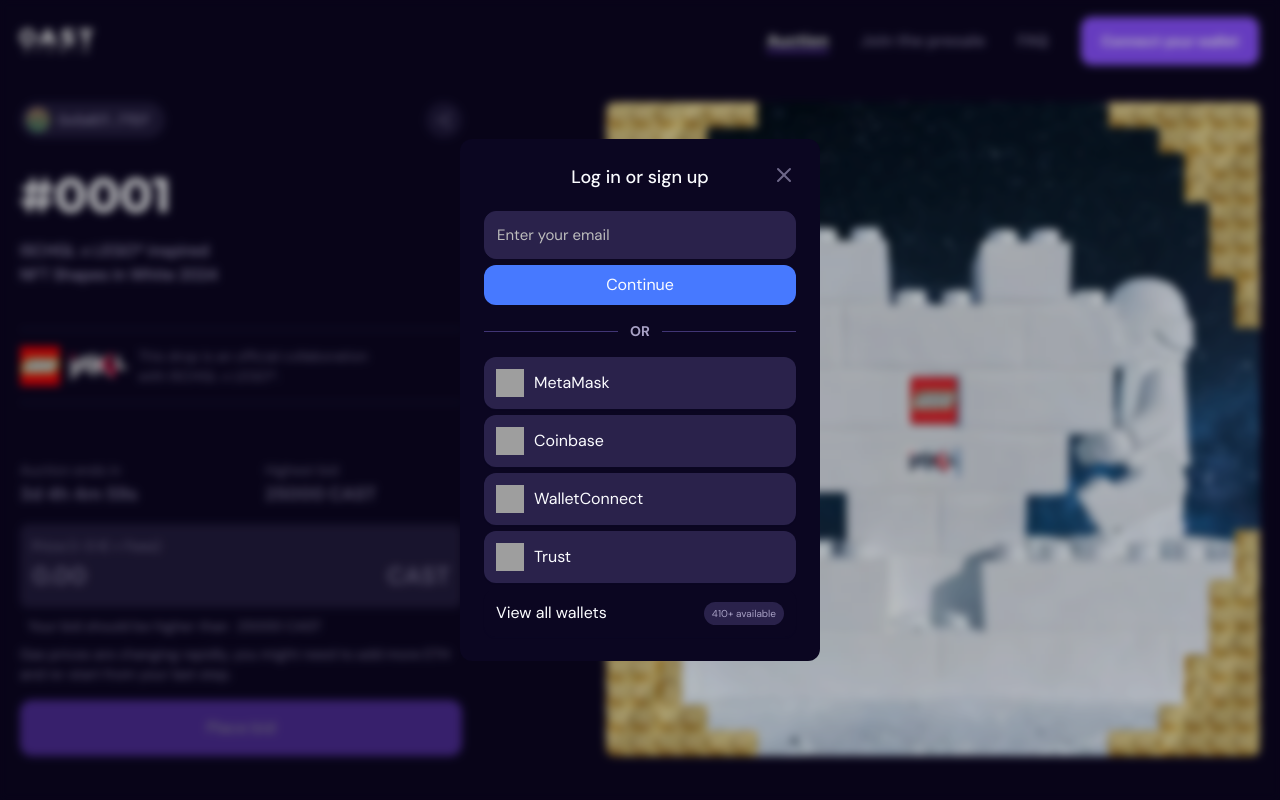
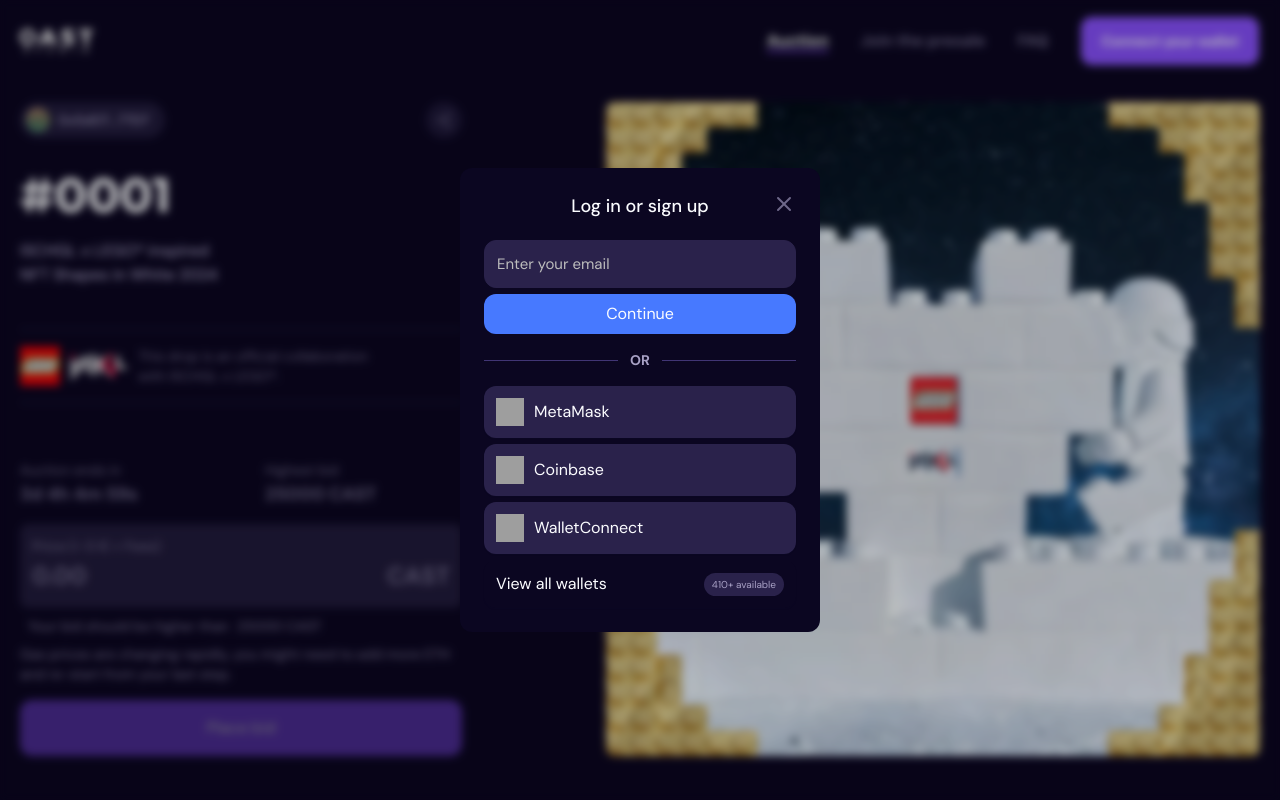
Before and after one commit to Andarov/oast, a React (Vite) app: page / in a window 1280 px wide. Both pictures are taken after a click on the button "Connect your wallet". Shown: the top 800 px of the page. Built offline with nearby package versions, Linux system fonts and the light colour scheme; grey boxes are pictures that could not be loaded.

Commit message:
Change slice main modal data

```diff
--- a/src/components/Header.jsx
+++ b/src/components/Header.jsx
@@ -1,6 +1,5 @@
 import React, { useEffect, useState } from "react";
 import { Link, NavLink } from "react-router-dom";
-
 // Image
 import logo from "../assets/logo.svg";
 
--- a/src/components/MainModal.jsx
+++ b/src/components/MainModal.jsx
@@ -75,7 +75,7 @@
 
             {/* Wallets */}
             <div className="flex flex-col gap-1.5">
-              {wallets.slice(0,4).map((wallet) => {
+              {wallets.slice(0,3).map((wallet) => {
                 return (
                   <button
                     key={wallet.id}
```
